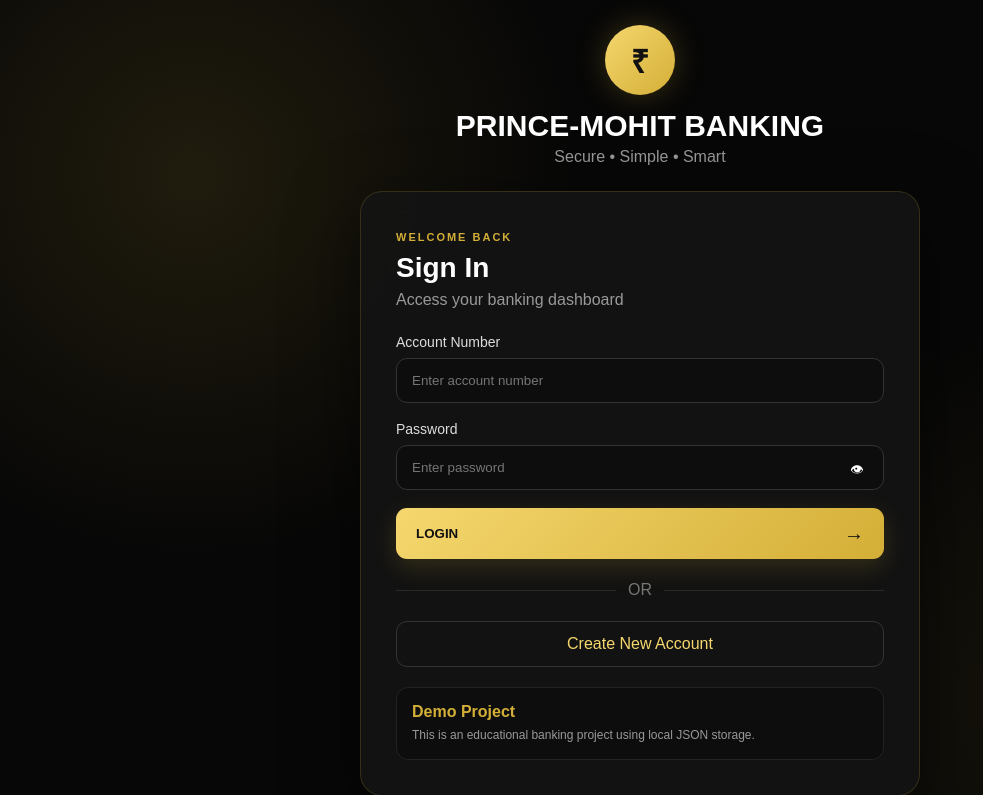
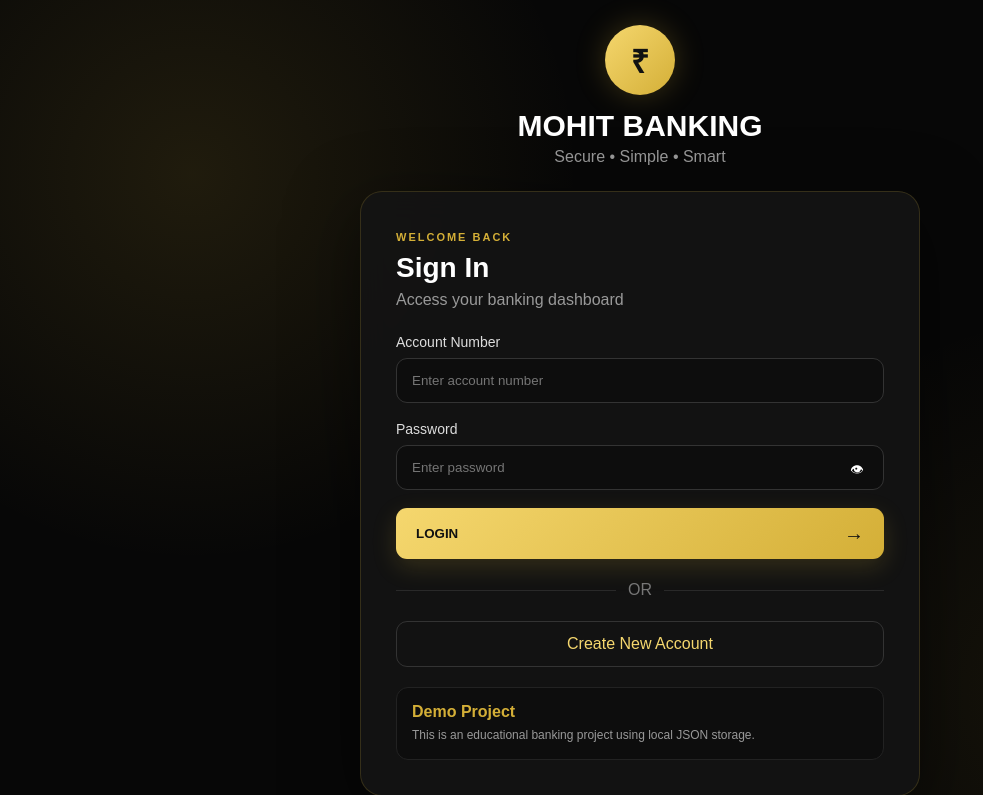
Before and after one commit to prince-2008-byte/PRINCE-MOHIT-BANKING-SYSTEM, a Flask app: page /login in a window 1280 px wide. Shown: the top 795 px of the page, without its empty margins (0-983 px from the left). Run offline with Flask 3, Linux system fonts and the light colour scheme.

Commit message:
Update login.html

```diff
--- a/templates/login.html
+++ b/templates/login.html
@@ -4,7 +4,7 @@
     <meta charset="UTF-8">
     <meta name="viewport" content="width=device-width, initial-scale=1.0">
 
-    <title>Prince Banking - Login</title>
+    <title>Mohit Banking - Login</title>
 
     <link rel="stylesheet"
           href="{{ url_for('static', filename='style.css') }}">
@@ -22,7 +22,7 @@
                 ₹
             </div>
 
-            <h1>PRINCE-MOHIT BANKING</h1>
+            <h1>MOHIT BANKING</h1>
 
             <p>
                 Secure • Simple • Smart
```
